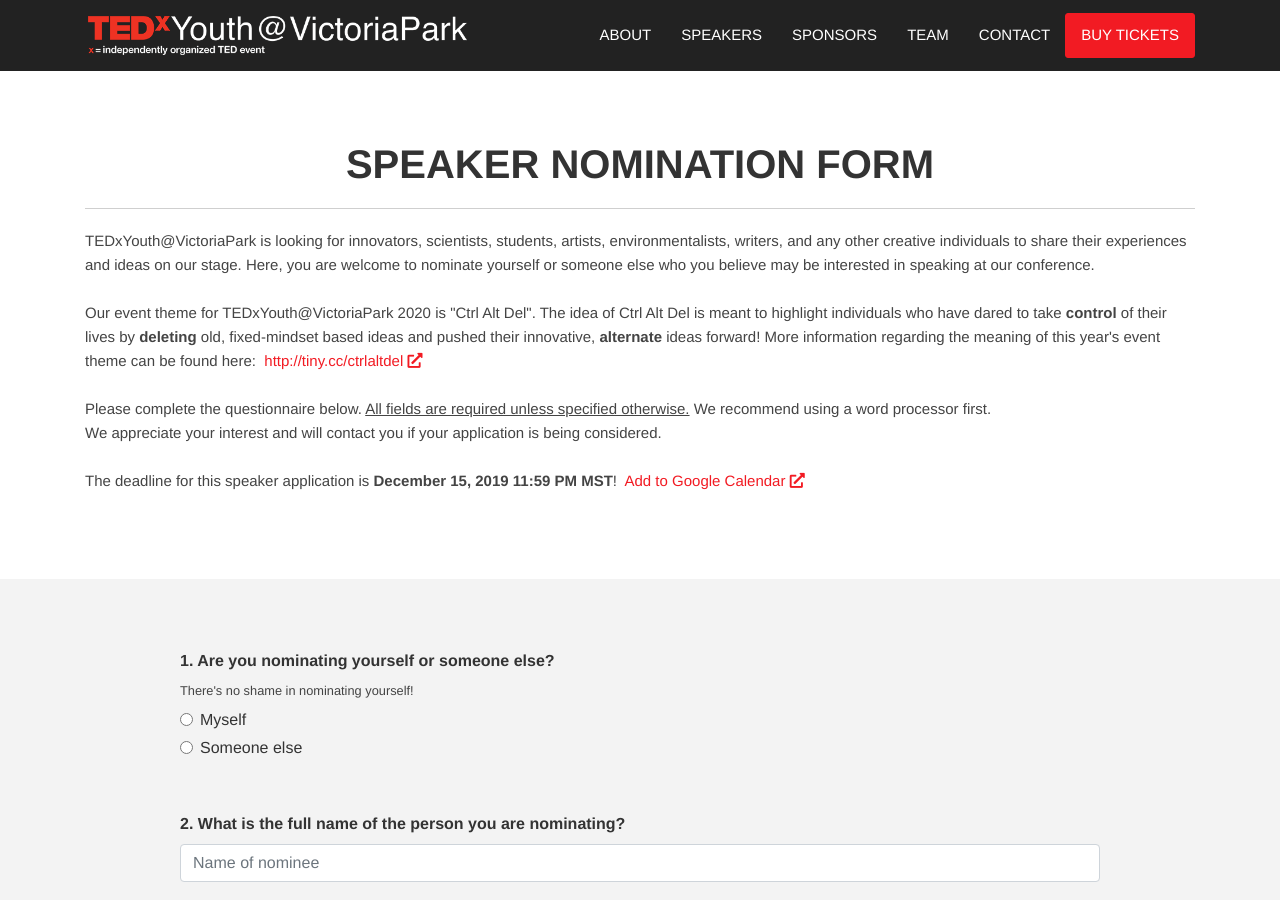
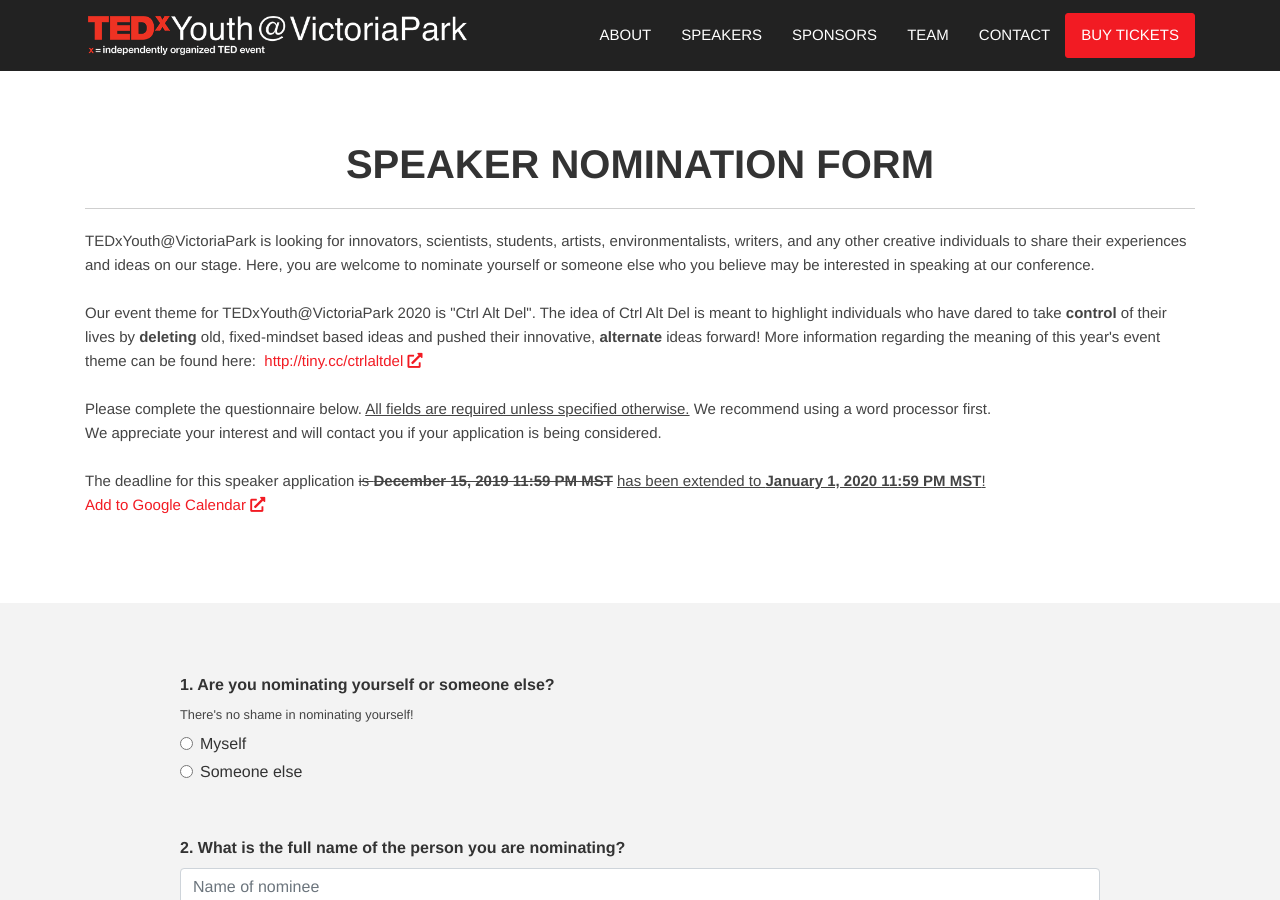
Before and after one commit to rxyang0/tedxyouthvictoriapark, a Jekyll site: the page built from nominatespeaker.html, in a window 1280 px wide and 900 px high. Built offline with Jekyll 4.4.1, drawn with Linux system fonts in a browser that asks for light colours; nearby versions of some CDN libraries; some web fonts are replaced.

Commit message:
Extend speaker application deadline

```diff
--- a/nominatespeaker.html
+++ b/nominatespeaker.html
@@ -23,9 +23,11 @@
       <br>
       We appreciate your interest and will contact you if your application is being considered.
       <br><br>
-      The deadline for this speaker application is
-      <b><time datetime="2019-12-15 23:59">December 15, 2019 11:59 PM MST</time></b>!&nbsp;
-      <a target="_blank" href="https://calendar.google.com/calendar/r/eventedit?text=TEDxYouth@VictoriaPark+Speaker+Application+Deadline&dates=20191215T235900/20191215T235900&ctz=America/Edmonton&details=https://tedxyouthvictoriapark.ca/nominatespeaker/">
+      The deadline for this speaker application
+      <del> is <b><time datetime="2019-12-15 23:59">December 15, 2019 11:59 PM MST</time></b></del>
+      <ins> has been extended to <b><time datetime="2020-01-01 23:59">January 1, 2020 11:59 PM MST</time></b>!</ins>
+      <br>
+      <a target="_blank" href="https://calendar.google.com/calendar/r/eventedit?text=TEDxYouth@VictoriaPark+Speaker+Application+Deadline&dates=20200101T235900/20200101T235900&ctz=America/Edmonton&details=https://tedxyouthvictoriapark.ca/nominatespeaker/">
         Add to Google Calendar <i class="fas fa-external-link-alt text-primary"></i>
       </a>
     </p>
```
Also changed, not shown: _includes/speakers.html (+6 -2 lines).
